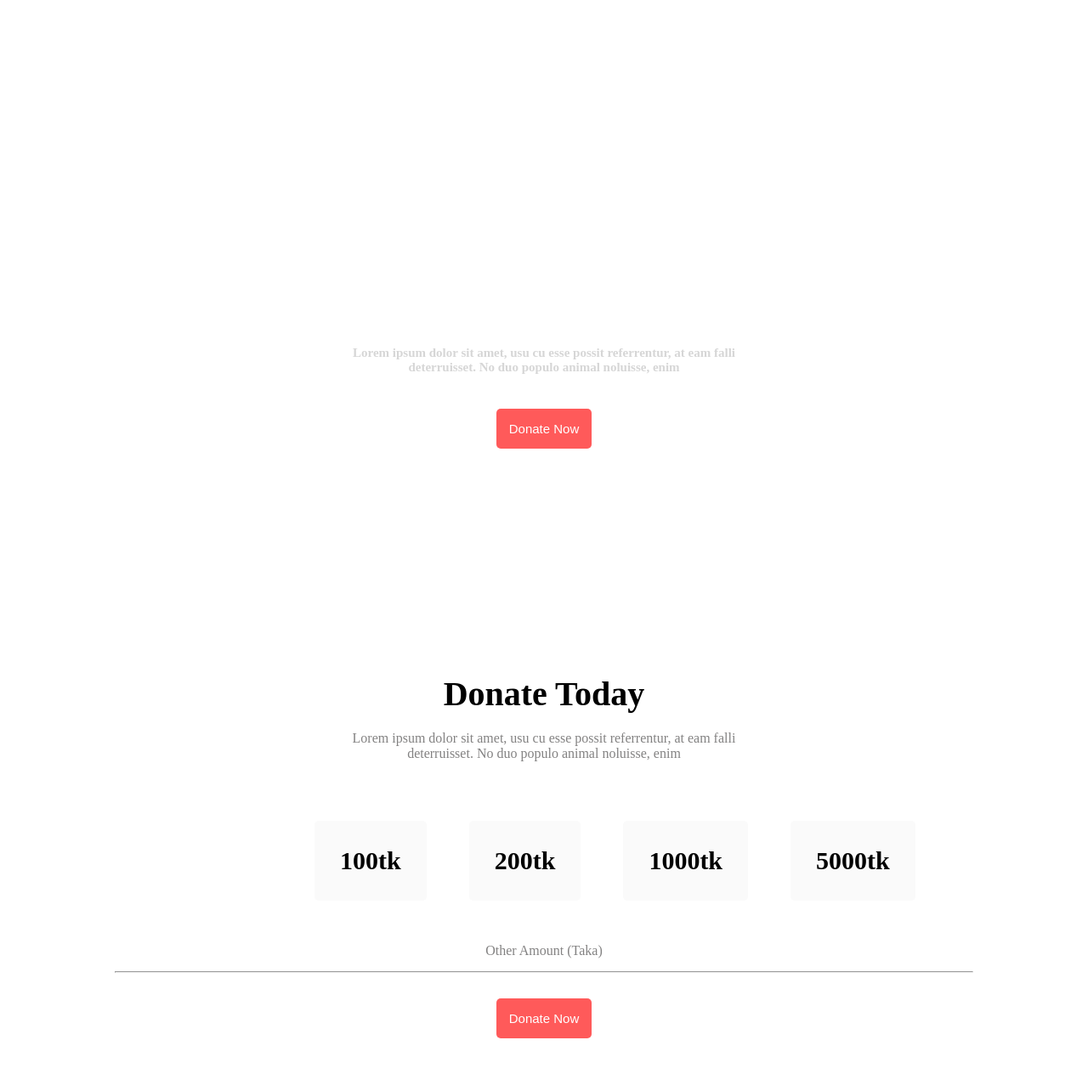
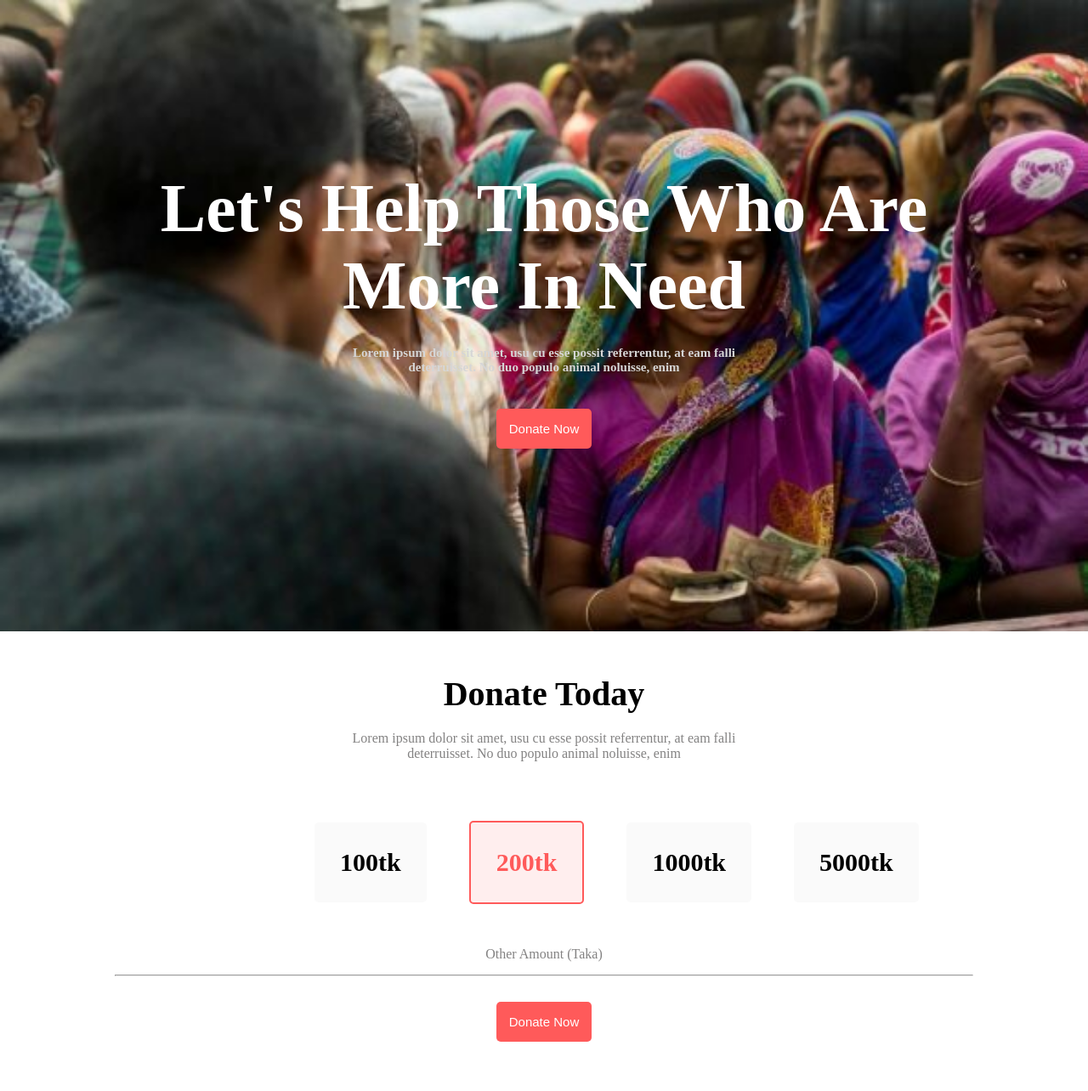
Before and after one commit to zihadulislam99/donate-today, a plain HTML site: page index.html in a window 1280 px wide. Shown: the top 1284 px of the page at 85% size. Drawn offline with Linux system fonts and the light colour scheme.

Commit message:
git push

```diff
--- a/index.html
+++ b/index.html
@@ -22,7 +22,7 @@
                 deterruisset. No duo populo animal noluisse, enim</p>
             <ul>
                 <li>100tk</li>
-                <li>200tk</li>
+                <li class="donate-taka-tow">200tk</li>
                 <li>1000tk</li>
                 <li>5000tk</li>
             </ul>
--- a/style/style.css
+++ b/style/style.css
@@ -20,7 +20,7 @@ p{
 }
 
 header{
-    background: url(images/donation1.jpg);
+    background: url(/images/donation1.jpg);
     background-repeat: no-repeat;
     background-size: cover;
     padding: 80px 40px;
@@ -67,6 +67,13 @@ li{
     background-color: #fafafa;
     padding: 30px;
     border-radius: 5px;
+}
+
+.donate-taka-tow{
+    border: 2px solid #ff5a5a;
+    background: #ffeeee;
+    color: #ff5a5a;
+    ;
 }
 
 ul{
```
Also changed, not shown: github.txt (added).
